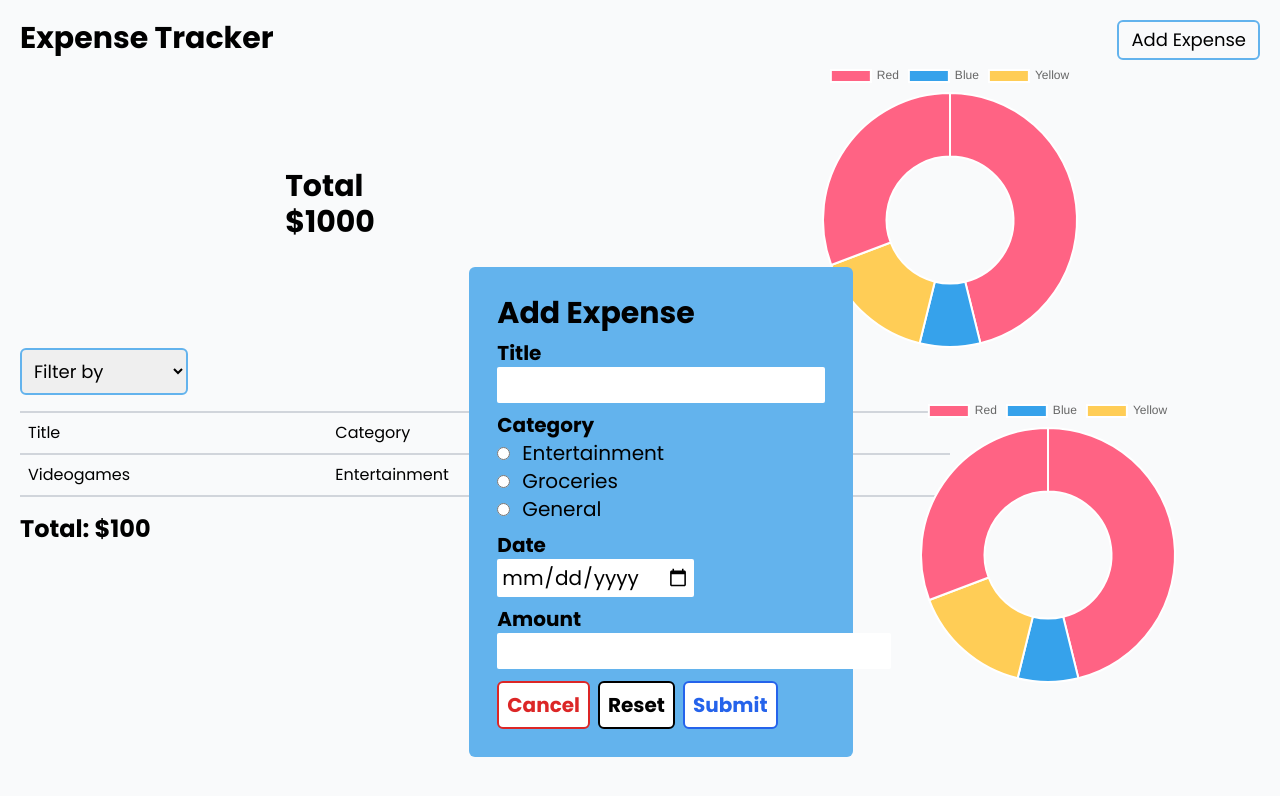
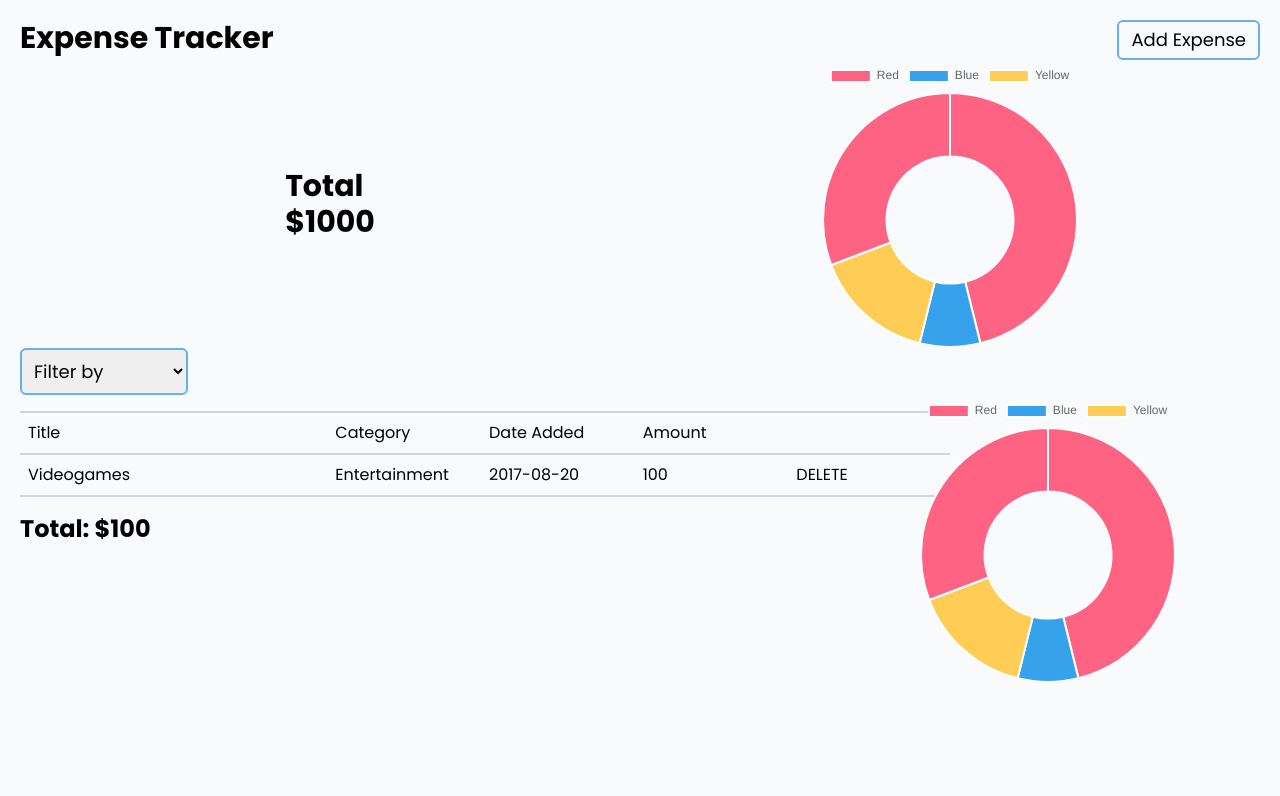
Before and after one commit to GerardoGarcia79/expense-tracker-app, a React (Vite) app: page / in a window 1280 px wide. Shown: the top 796 px of the page. Built offline with nearby package versions, Linux system fonts and the light colour scheme.

Commit message:
Create reusable component to hide component when clicking outside or cancel button, and handle state to show when clicking on Add Expense button

```diff
--- a/src/App.tsx
+++ b/src/App.tsx
@@ -4,6 +4,7 @@ import { Chart as ChartJS, Tooltip, Legend, ArcElement } from "chart.js";
 import allData from "./data/allExpensesData";
 import { useState } from "react";
 import Form from "./components/Form";
+import useComponentVisible from "./hooks/useComponentVisible";
 ChartJS.register(ArcElement, Legend, Tooltip);
 
 function App() {
@@ -16,12 +17,17 @@ function App() {
       amount: 100,
     },
   ]);
+  const { ref, isComponentVisible, setIsComponentVisible } =
+    useComponentVisible();
 
   return (
     <div className="bg-gray-50 min-h-screen	w-full p-5">
       <div className="flex justify-between">
         <h1 className="text-3xl font-bold ">Expense Tracker</h1>
-        <button className="border-2 border-[#63b3ed] text-black text-lg py-1 px-3 rounded-md hover:text-white hover:bg-[#63b3ed]">
+        <button
+          onClick={() => setIsComponentVisible(!isComponentVisible)}
+          className="border-2 border-[#63b3ed] text-black text-lg py-1 px-3 rounded-md hover:text-white hover:bg-[#63b3ed]"
+        >
           Add Expense
         </button>
       </div>
@@ -57,7 +63,10 @@ function App() {
               <p></p>
             </div>
             {expenses.map((expense) => (
-              <div className="p-2 border-b-2 border-gray-300 grid grid-cols-6 gap-2">
+              <div
+                key={expense.id}
+                className="p-2 border-b-2 border-gray-300 grid grid-cols-6 gap-2"
+              >
                 <p className="col-span-2 break-words">{expense.title}</p>
                 <p>{expense.category}</p>
                 <p>{expense.dateAdded}</p>
@@ -76,7 +85,14 @@ function App() {
           <Doughnut data={allData} options={{}} className="" />
         </div>
       </div>
-      <Form />
+      {isComponentVisible && (
+        <div ref={ref}>
+          <Form
+            isComponentVisible={isComponentVisible}
+            setIsComponentVisible={setIsComponentVisible}
+          />
+        </div>
+      )}
     </div>
   );
 }
--- a/src/components/Form.tsx
+++ b/src/components/Form.tsx
@@ -1,4 +1,9 @@
-const Form = () => {
+interface Props {
+  setIsComponentVisible: React.Dispatch<React.SetStateAction<boolean>>;
+  isComponentVisible: boolean;
+}
+
+const Form = ({ setIsComponentVisible, isComponentVisible }: Props) => {
   return (
     <div className="fixed top-1/3 md:right-[12%] lg:right-1/3 z-10 bg-[#63b3ed] p-7 rounded-md text-xl w-[92%] md:w-3/4 lg:w-[30%]">
       <h1 className="text-3xl font-bold">Add Expense</h1>
@@ -49,7 +54,10 @@ const Form = () => {
         <p className="font-bold mt-2">Amount</p>
         <input type="number" className="p-1 rounded-sm" />
         <div className="mt-3">
-          <button className="border-2 border-red-600 text-red-600 bg-white p-2 rounded-md mr-2 font-bold hover:border-4">
+          <button
+            onClick={() => setIsComponentVisible(!isComponentVisible)}
+            className="border-2 border-red-600 text-red-600 bg-white p-2 rounded-md mr-2 font-bold hover:border-4"
+          >
             Cancel
           </button>
           <button
--- /dev/null
+++ b/src/hooks/useComponentVisible.ts
@@ -0,0 +1,21 @@
+import { useState, useEffect, useRef } from "react";
+
+export default function useComponentVisible() {
+  const [isComponentVisible, setIsComponentVisible] = useState(false);
+  const ref = useRef<HTMLDivElement>(null);
+
+  const handleClickOutside = (event: MouseEvent) => {
+    if (ref.current && !ref.current.contains(event.target as HTMLElement)) {
+      setIsComponentVisible(false);
+    }
+  };
+
+  useEffect(() => {
+    document.addEventListener("click", handleClickOutside, true);
+    return () => {
+      document.removeEventListener("click", handleClickOutside, true);
+    };
+  }, []);
+
+  return { ref, isComponentVisible, setIsComponentVisible };
+}
```
